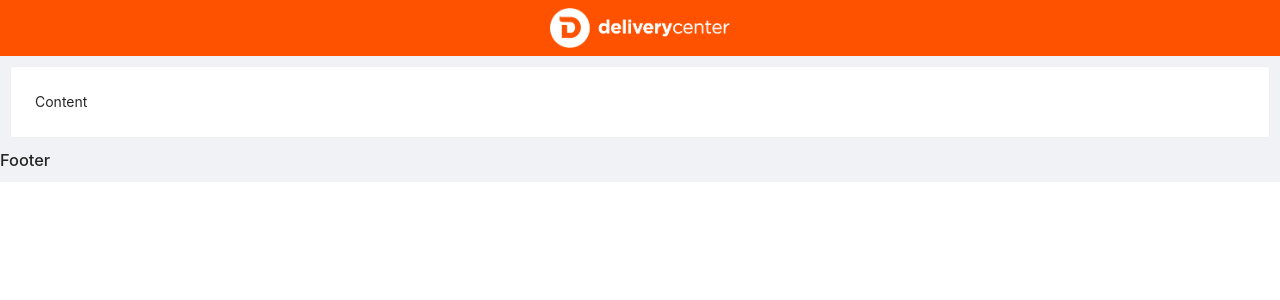
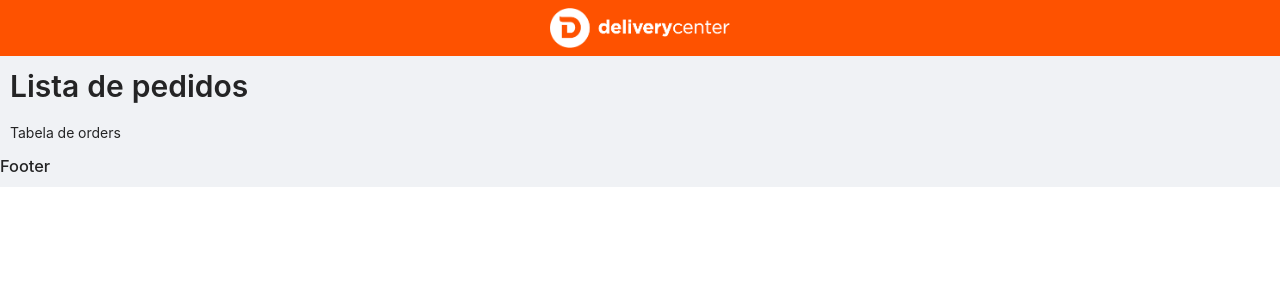
Before and after one commit to michaelsampietro/dc-test, a React (Create React App) app: page / in a window 1280 px wide. Shown: the top 300 px of the page. Built offline with nearby package versions, Linux system fonts and the light colour scheme.

Commit message:
routes configuration

```diff
--- a/src/App.tsx
+++ b/src/App.tsx
@@ -2,19 +2,30 @@ import React from 'react';
 import { Card, Layout } from 'antd';
 import AppHeader from './components/AppHeader';
 import AppFooter from './components/AppFooter';
+import OrdersList from './pages/OrdersList';
+import {
+  BrowserRouter as Router,
+  Switch,
+  Route,
+  Link
+} from "react-router-dom";
+
 
 import "antd/dist/antd.css";
 import styles from './App.module.css';
+
 
 const App: React.FC = () => (
   <Layout>
     <header>
       <AppHeader />
     </header>
-    <section className={styles.content} >
-      <Card>
-        Content
-      </Card>
+    <section className={styles.content}>
+      <Router>
+        <Switch>
+          <Route path="/" component={OrdersList} />
+        </Switch>
+      </Router>
     </section>
     <footer>
       <AppFooter />
--- /dev/null
+++ b/src/components/OrdersTable/index.tsx
@@ -0,0 +1,7 @@
+import React from 'react';
+
+const OrdersTable: React.FC = () => {
+  return <div>Tabela de orders</div>;
+}
+
+export default OrdersTable;
--- /dev/null
+++ b/src/pages/OrdersList/index.tsx
@@ -0,0 +1,14 @@
+import Title from 'antd/lib/typography/Title';
+import React from 'react';
+import OrdersTable from '../../components/OrdersTable';
+
+const OrdersList: React.FC = () => {
+  return (
+    <>
+      <Title level={2}>Lista de pedidos</Title>
+      <OrdersTable />
+    </>
+  );
+}
+
+export default OrdersList;
```
